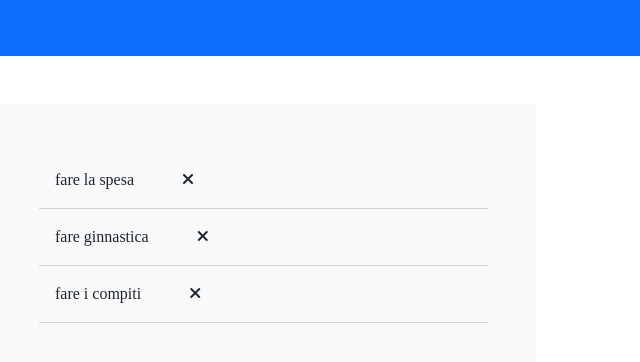
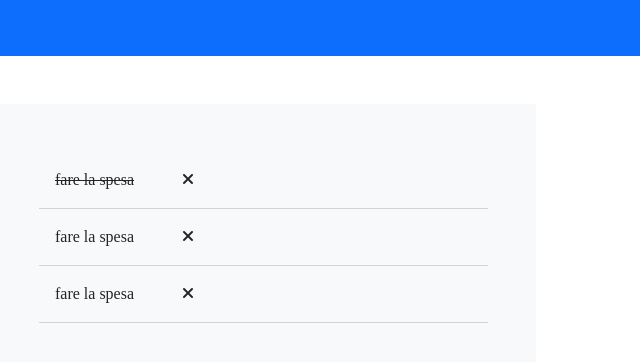
Before and after one commit to Faber000/vue-todolist, a plain HTML site: page index.html in a window 1280 px wide. Shown: the full height of the page, 640-1280 px from the left. Drawn offline with nearby package versions, Linux system fonts and the light colour scheme; a web font is replaced by a local one.

Commit message:
seconda versione

```diff
--- a/index.html
+++ b/index.html
@@ -44,7 +44,7 @@
               </div>
               <div class="container bg-light p-5">
                 <ul>
-                  <li class="todo p-3" v-for="(todo,index) in todos">{{todo}}<i @click ="removeTodo(index)" class="mx-5 fa-solid fa-xmark"></i></li>
+                  <li :class="todo.isDone ? 'done' : 'notDone'" class="p-3" v-for="(todo,index) in todos">{{todo.task}}<i @click ="removeTodo(index)" class="mx-5 fa-solid fa-xmark"></i></li>
                 </ul>
               </div>
             </div>
--- a/main.js
+++ b/main.js
@@ -2,11 +2,20 @@
     el: '#app',
     data: {
         todos: [
-            'fare la spesa',
+            {
+                task: 'fare la spesa',
+                isDone: true,
+            },
 
-            'fare ginnastica',
+            {
+                task: 'fare la spesa',
+                isDone: false,
+            },
 
-            'fare i compiti',
+            {
+                task: 'fare la spesa',
+                isDone: false,
+            },
         ],
 
        newTodo : '',
@@ -14,7 +23,11 @@
     methods: {
         addTodo() {
             if(this.newTodo !== ' ') {
-                this.todos.push(this.newTodo);
+                todo = {
+                    task: this.newTodo,
+                    isDone: false,
+                }
+                this.todos.push(todo);
                 this.newTodo = '';
             }
         },
--- a/style.css
+++ b/style.css
@@ -12,3 +12,11 @@
 li {
     border-bottom: 1px solid lightgray;
 }
+
+.done {
+    text-decoration: line-through;
+}
+
+.notDone {
+    text-decoration: none;
+}
```
